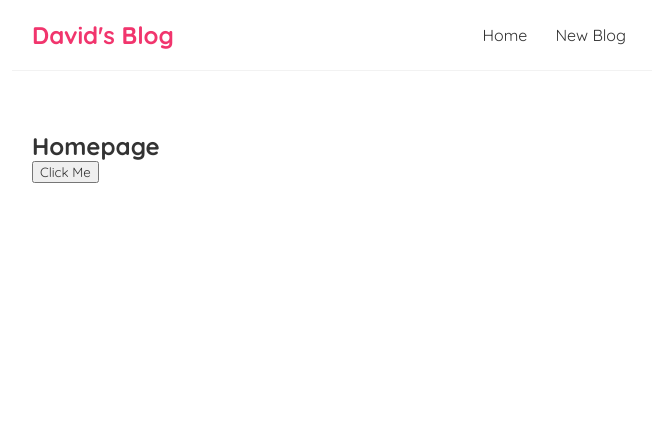
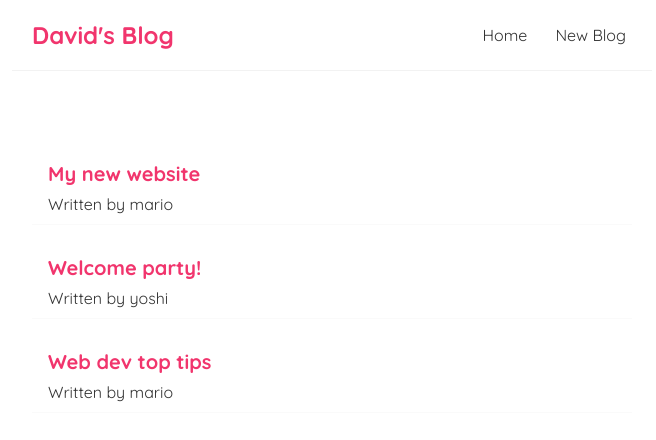
Before and after one commit to david-bergstrom-cohort225/react-practice, a React (Create React App) app: page / in a window 1280 px wide. Shown: the top 440 px of the page, without its empty margins (308-964 px from the left). Built offline with nearby package versions, Linux system fonts and the light colour scheme.

Commit message:
Practiced Click Events, State Hooks, and Outputting Lists

```diff
--- a/src/Home.js
+++ b/src/Home.js
@@ -1,15 +1,21 @@
+import { useState } from "react";
+
 const Home = () => {
 
-    const handleClick = (name) => {
-        console.log("Hello " + name);
-    }
-
-    const name = "mario";
+    const [blogs, setBlogs] = useState([
+        { title: 'My new website', body: 'lorem ipsum...', author: 'mario', id: 1 },
+        { title: 'Welcome party!', body: 'lorem ipsum...', author: 'yoshi', id: 2 },
+        { title: 'Web dev top tips', body: 'lorem ipsum...', author: 'mario', id: 3 }
+    ]);
 
     return (
         <div className="home">
-            <h2>Homepage</h2>
-            <button onClick={() => {handleClick(name)}}>Click Me</button>
+            {blogs.map((blog) => (
+                <div className="blog-preview" key={blog.id}>
+                    <h2>{blog.title}</h2>
+                    <p>Written by {blog.author}</p>
+                </div>
+            ))}
         </div>
     );
 }
--- a/src/index.css
+++ b/src/index.css
@@ -39,3 +39,20 @@
   margin: 40px auto;
   padding: 20px;
 }
+
+/* blog previews / list */
+.blog-preview {
+  padding: 10px 16px;
+  margin: 20px 0;
+  border-bottom: 1px solid #fafafa;
+}
+
+.blog-preview:hover {
+  box-shadow: 1px 3px 5px rgba(0, 0, 0, 0.1);
+}
+
+.blog-preview h2 {
+  font-size: 20px;
+  color: #f1356d;
+  margin-bottom: 8px;
+}
```
Also changed, not shown: src/App.js (line endings or trailing spaces).
